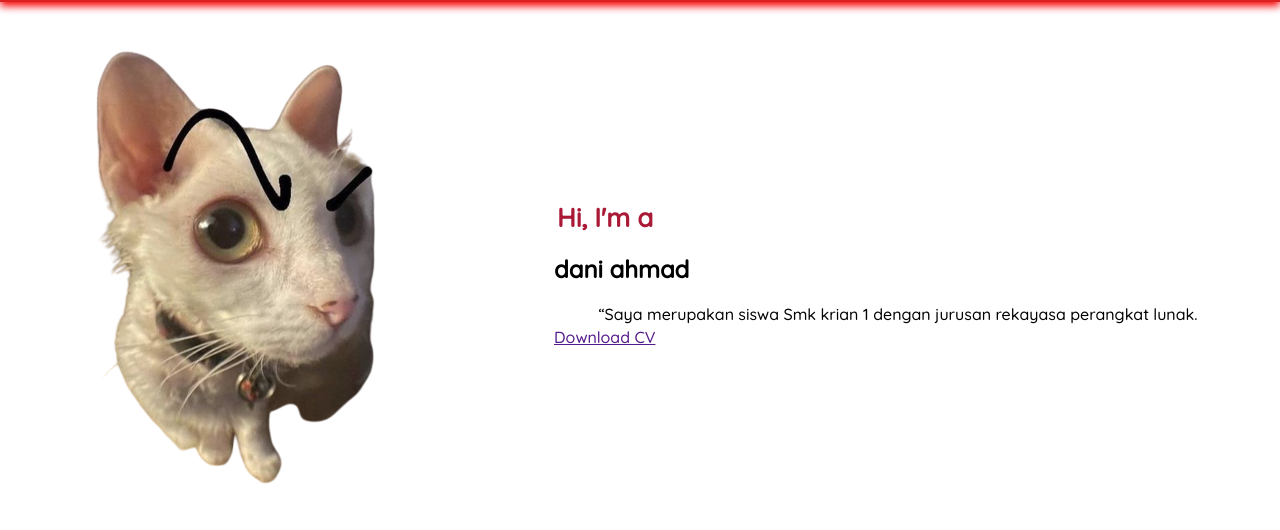
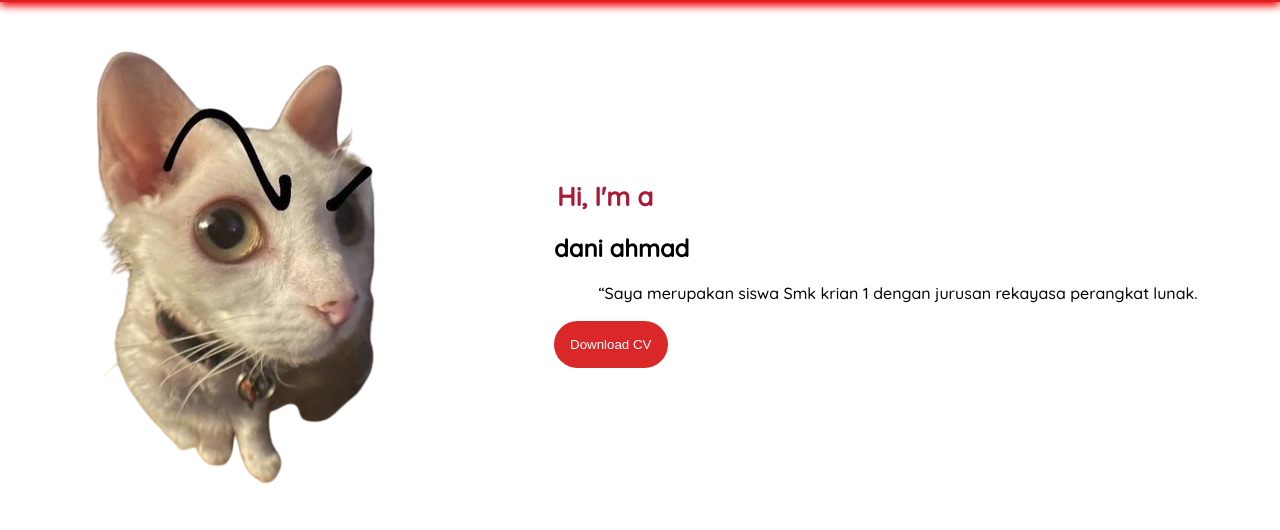
Before and after one commit to ahmadddani1/tugasmapelweb3, a plain HTML site: page index.html in a window 1280 px wide. Shown: the part 86-616 px from the top of the page. Drawn offline with Linux system fonts and the light colour scheme.

Commit message:
index.html

```diff
--- a/index.html
+++ b/index.html
@@ -39,7 +39,7 @@
                 <h3>Hi, I'm a </h3>
                 <h2>dani ahmad</h2>
                 <p>“Saya merupakan siswa Smk krian 1 dengan jurusan rekayasa perangkat lunak.</p>
-
+                    <button>
                     <a href="">Download CV</a>
                 </button>
             </div>
```
